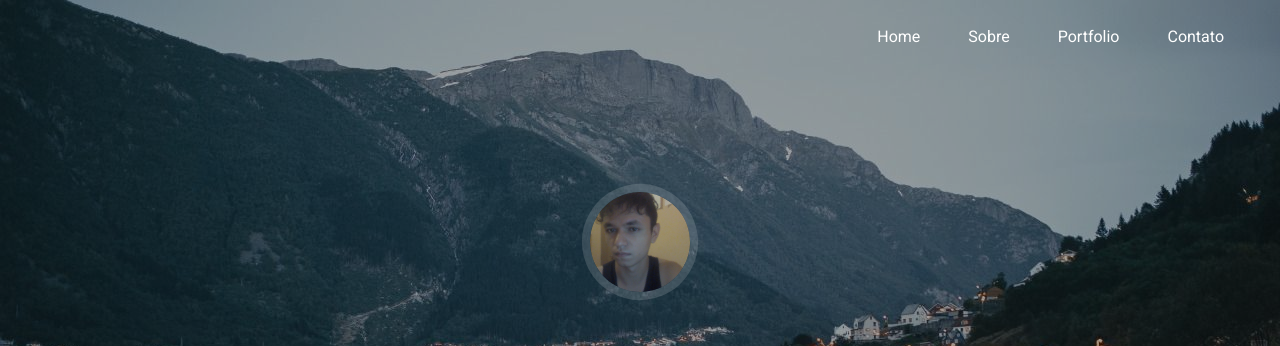
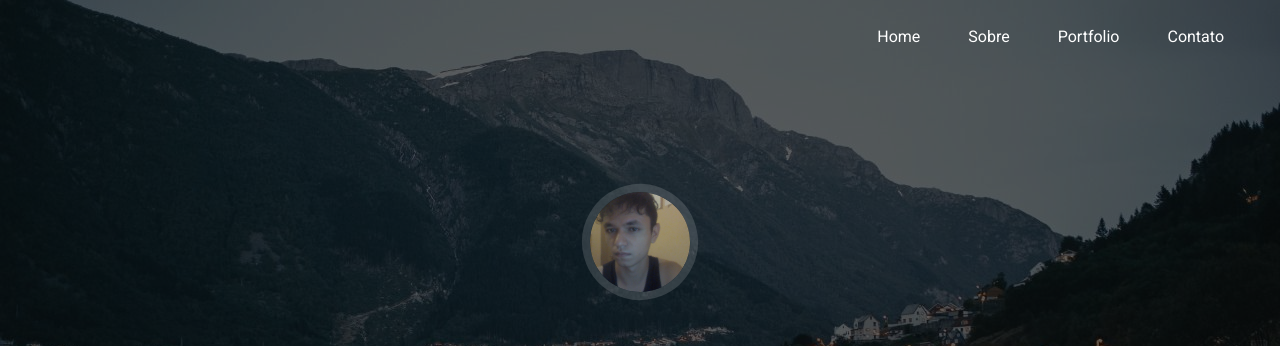
Before and after one commit to JeanClaudio/SitePessoal, a plain HTML site: page index.html in a window 1280 px wide. Shown: the top 346 px of the page. Drawn offline with Linux system fonts and the light colour scheme.

Commit message:
Update style.css

```diff
--- a/style.css
+++ b/style.css
@@ -19,7 +19,7 @@ header{
     height: 100vh;
     display: flex;
     flex-direction: column;
-    background-color: #0000005d;
+    background-color: #000000a1;
 }
 /*---------------Menu---------------*/
 .menu-container{
```
